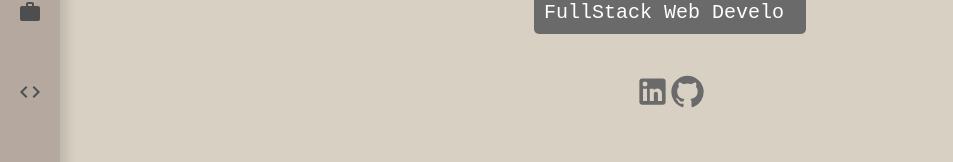
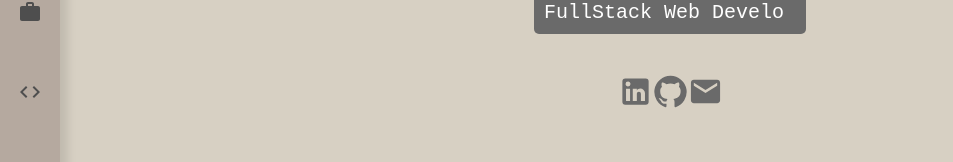
Before and after one commit to gracelo0717/gracelo0717.github.io, a React app: page / in a window 1280 px wide. Shown: the part 385-547 px from the top of the page, without its empty margins (0-953 px from the left). Built offline with nearby package versions, Linux system fonts and the light colour scheme.

Commit message:
add Email icon to social

```diff
--- a/src/components/Socials.tsx
+++ b/src/components/Socials.tsx
@@ -1,6 +1,7 @@
 import React from 'react';
 import LinkedInIcon from '@mui/icons-material/LinkedIn';
 import GitHubIcon from '@mui/icons-material/GitHub';
+import EmailIcon from '@mui/icons-material/Email';
 
 const Socials = () => {
   return (
@@ -21,6 +22,9 @@ const Socials = () => {
       >
         <GitHubIcon fontSize='large' />
       </a>
+      <a href='mailto:Lo.grace717@gmail.com' style={{ color: '#6a6a6a' }}>
+        <EmailIcon fontSize='large' />
+      </a>
     </div>
   );
 };
```
